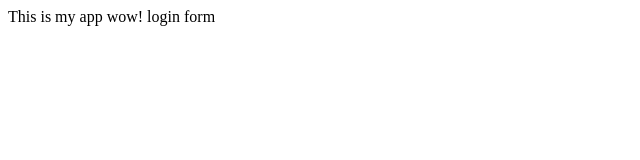
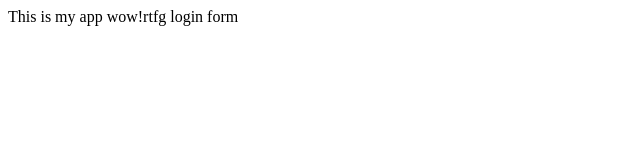
Before and after one commit to preciouify3/myappp, a plain HTML site: page index.html in a window 1280 px wide. Shown: the full height of the page, 0-640 px from the left. Drawn offline with Linux system fonts and the light colour scheme.

Commit message:
changed occured

```diff
--- a/index.html
+++ b/index.html
@@ -3,7 +3,7 @@
 <title> my app </title>
 </head>
 <body>
-This is my app wow!
+This is my app wow!rtfg
 login form
 </body>
 </html>
```
